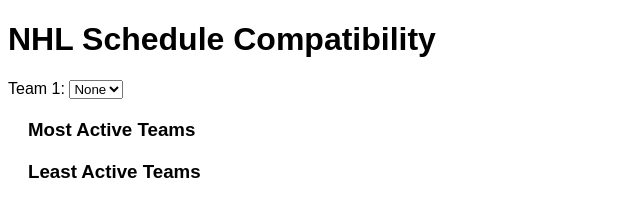
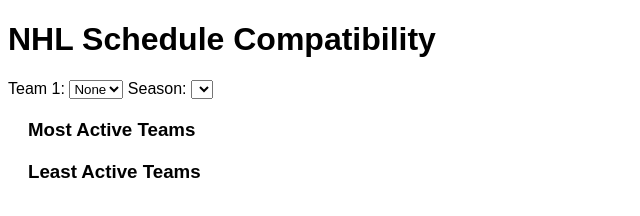
Before and after one commit to devinvanelburg/nhl-schedule-tool, a plain HTML site: page index.html in a window 1280 px wide. Shown: the whole page, without its empty margins (0-640 px from the left). Drawn offline with Linux system fonts and the light colour scheme.

Commit message:
Update index.html

```diff
--- a/index.html
+++ b/index.html
@@ -13,6 +13,9 @@
 <select id="teamSelect">
   <option value="None">None</option>
 </select>
+
+<label for="seasonSelect">Season:</label>
+<select id="seasonSelect"></select>
 
 <div class="container">
 
```
